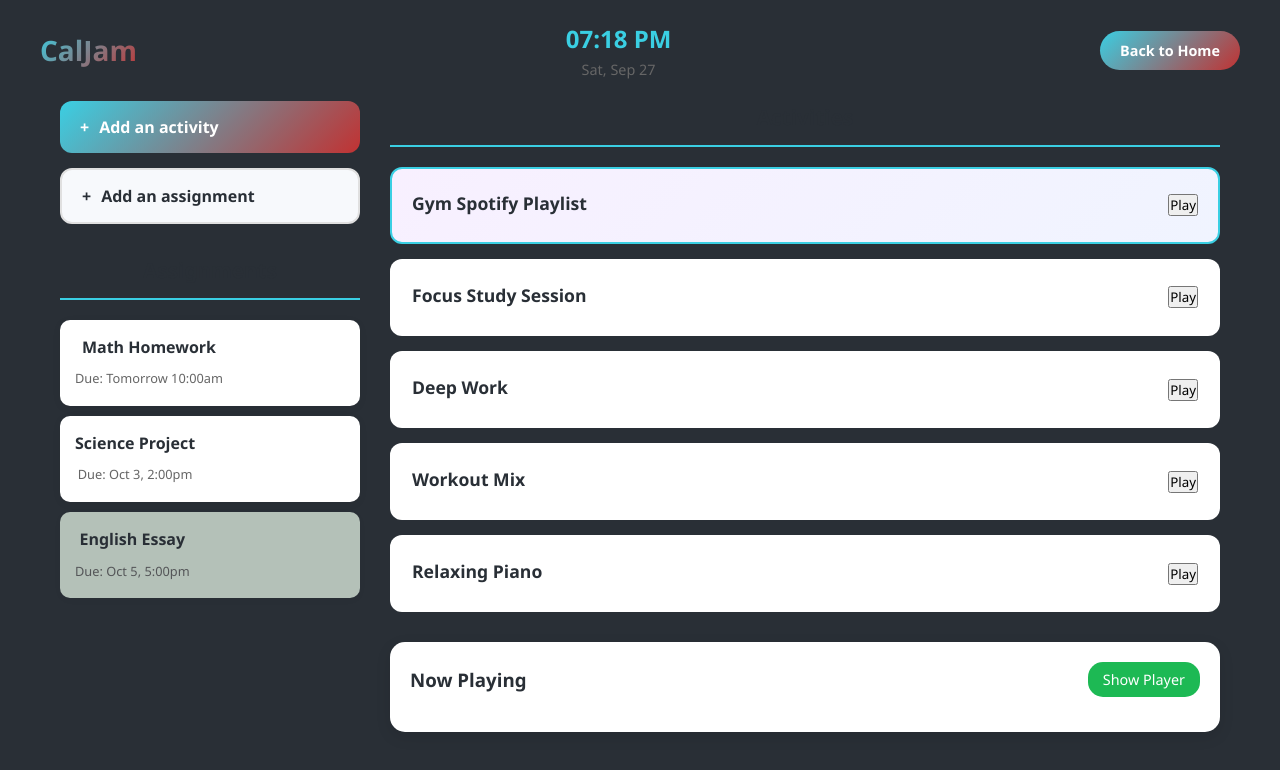
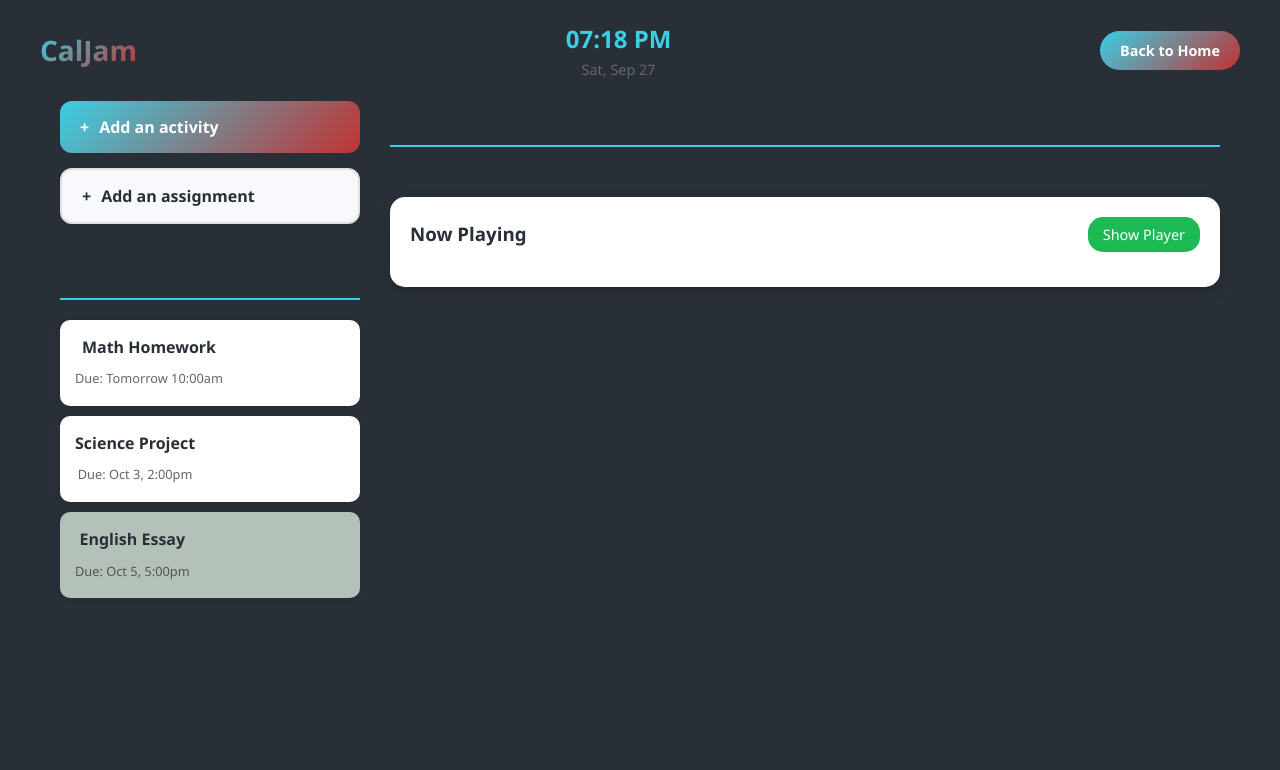
Before and after one commit to anchalbadhwar13/CalJam, a React (Create React App) app in the folder my-app/: page /dashboard in a window 1280 px wide. Shown: the top 770 px of the page. Built offline with nearby package versions, Linux system fonts and the light colour scheme.

Commit message:
Update activities list to update dynamically

```diff
--- a/my-app/src/components/Dashboard.tsx
+++ b/my-app/src/components/Dashboard.tsx
@@ -8,45 +8,6 @@ const Dashboard: React.FC = () => {
   const [currentActivity, setCurrentActivity] = useState('Gym Spotify Playlist');
   const [embedPlayer, setEmbedPlayer] = useState<string>('');
   const [isPlayerVisible, setIsPlayerVisible] = useState(false);
-
-  // Spotify playlist IDs (just the ID part, not full URI)
-  const activities = [
-    {
-      id: 1,
-      name: 'Gym Spotify Playlist',
-      time: '00:00 to 5:00am',
-      spotifyId: '37i9dQZF1DXcBWIGoYBM5M', // Lo-Fi Beats
-      description: 'Chill lo-fi beats for focused work'
-    },
-    {
-      id: 2,
-      name: 'Focus Study Session',
-      time: '9:00am to 11:00am',
-      spotifyId: '37i9dQZF1DX8Uebhn9wzrS', // Focus Flow
-      description: 'Minimal electronic for deep concentration'
-    },
-    {
-      id: 3,
-      name: 'Deep Work',
-      time: '2:00pm to 4:00pm',
-      spotifyId: '37i9dQZF1DX3PFzdbtx1Us', // Coding Mode
-      description: 'Ambient sounds for programming'
-    },
-    {
-      id: 4,
-      name: 'Workout Mix',
-      time: '6:00pm to 7:00pm',
-      spotifyId: '37i9dQZF1DX76Wlfdnj7AP', // Workout
-      description: 'Energetic tracks for exercise'
-    },
-    {
-      id: 5,
-      name: 'Relaxing Piano',
-      time: '8:00pm to 10:00pm',
-      spotifyId: '37i9dQZF1DX4sWSpwq3LiO', // Peaceful Piano
-      description: 'Calm piano for winding down'
-    }
-  ];
 
   const assignments = [
     { id: 1, name: 'Math Homework', due: 'Tomorrow 10:00am', completed: false },
```
